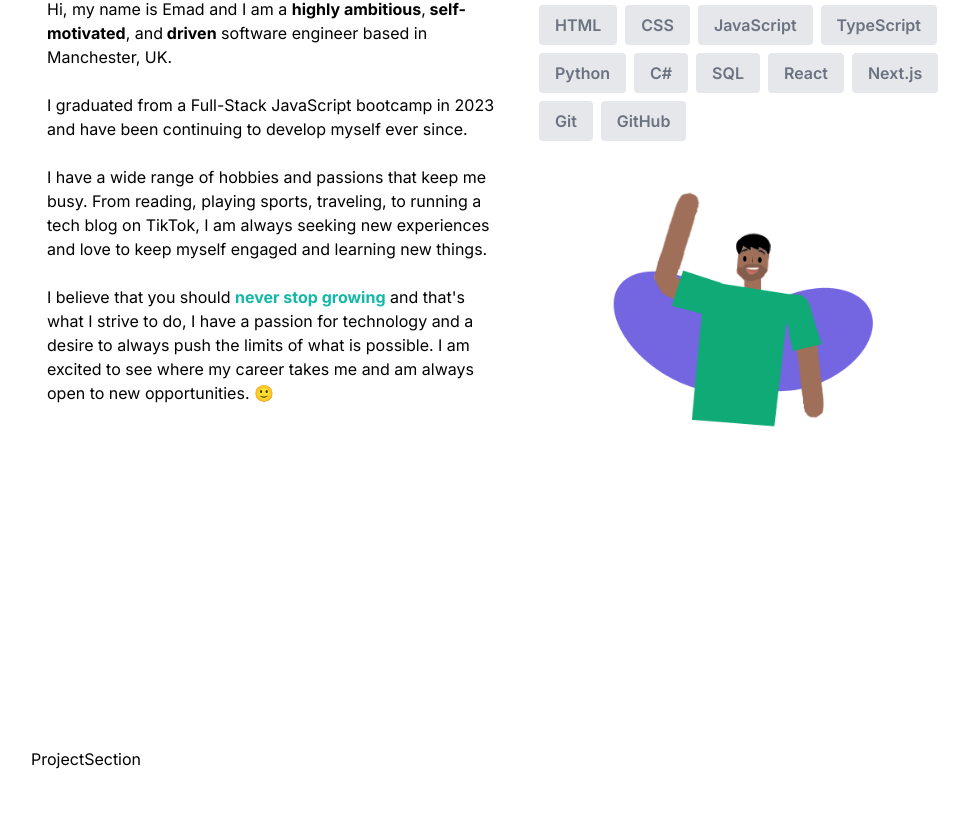
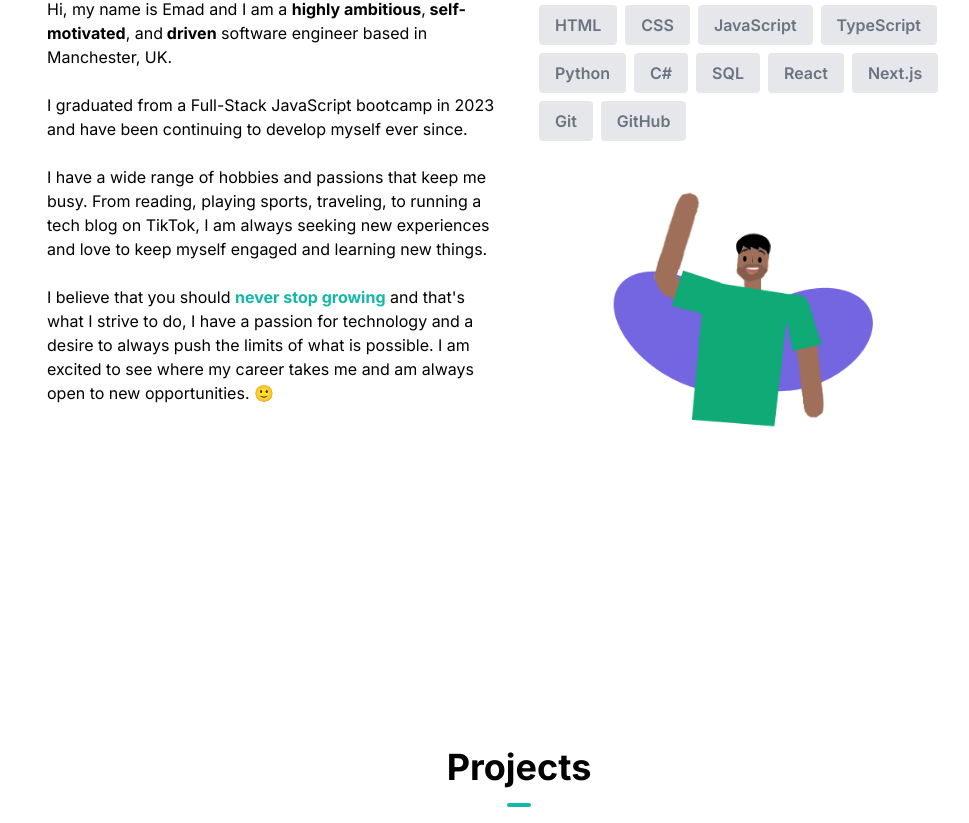
Before and after one commit to code-emad/porfolio-ver1, a Next.js app: page / in a window 1280 px wide. Shown: the part 1070-1893 px from the top of the page, without its empty margins (121-1090 px from the left). Before the commit the page ends 1841 px from the top, so only its background shows below. Built offline with nearby package versions, Linux system fonts and the light colour scheme.

Commit message:
adding title to section

```diff
--- a/src/app/Components/ProjectSection.tsx
+++ b/src/app/Components/ProjectSection.tsx
@@ -31,7 +31,12 @@ const projects = [
 
 const ProjectSection = () => {
   return (
-    <div>ProjectSection</div>
+    <section id="projects">
+         <h1 className="text-center font-bold text-4xl">Projects
+        <hr className="w-6 h-1 mx-auto my-4 bg-teal-500 border-0 rounded"></hr>
+        </h1>
+
+    </section>
   )
 }
 
```
